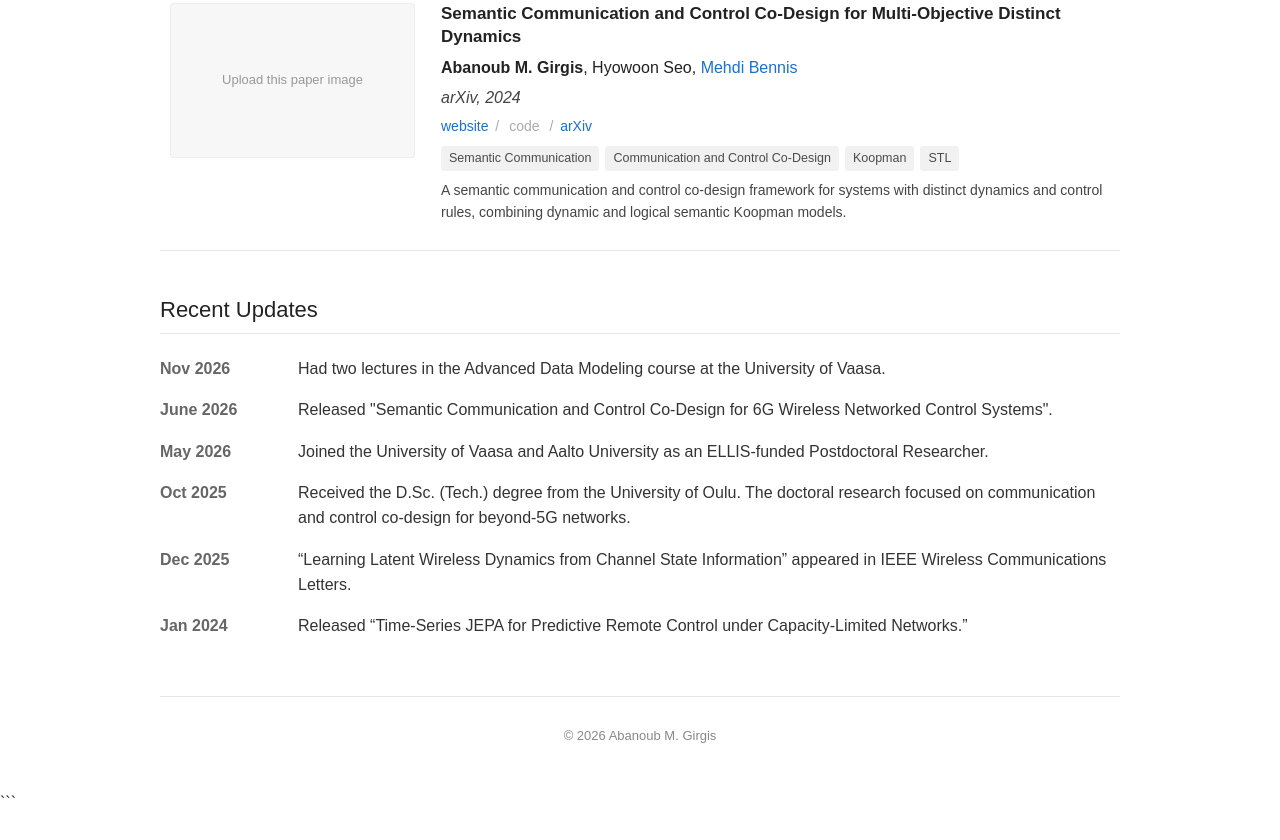
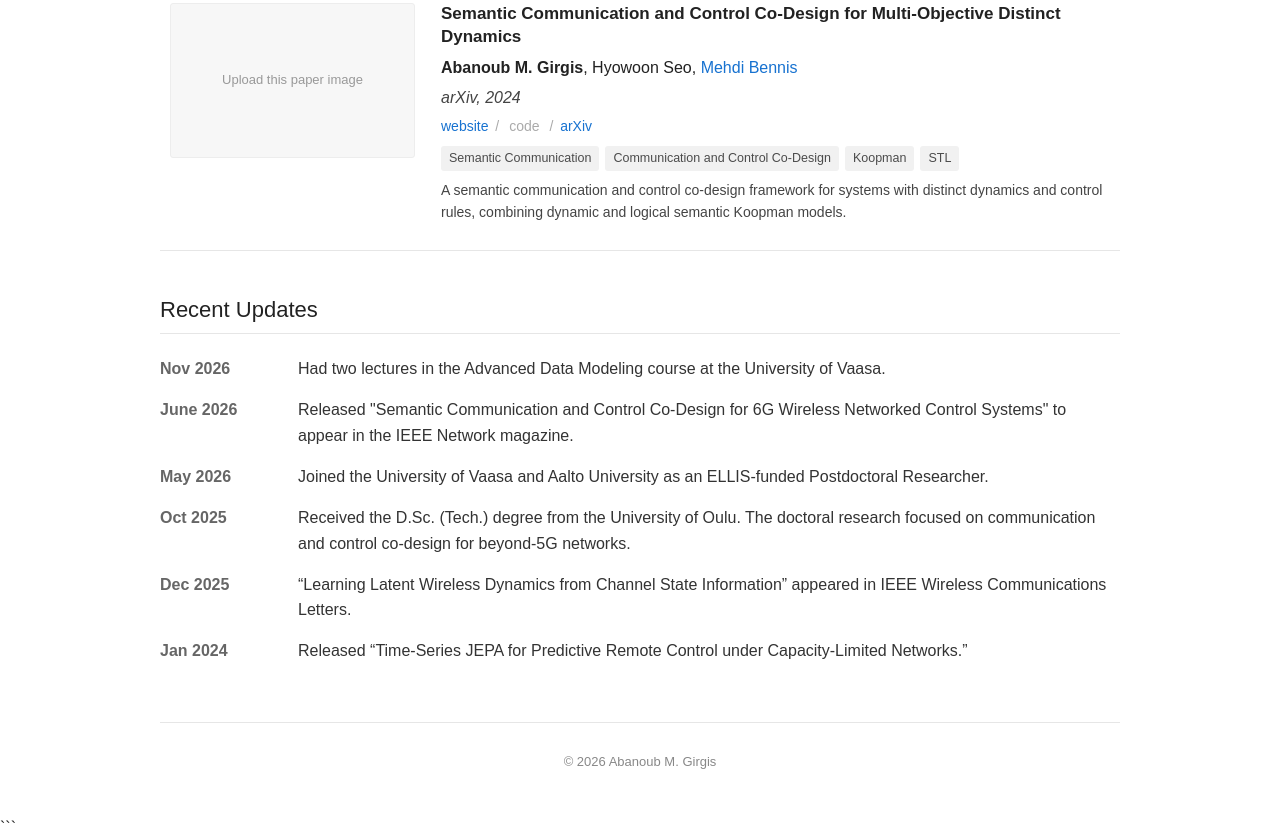
Before and after one commit to abanoubpipaoy/Abanoub_M_Girgis.github.io, a plain HTML site: page index.html in a window 1280 px wide. Shown: the part 1874-2714 px from the top of the page. Before the commit the page ends 2689 px from the top, so only its background shows below. Drawn offline with Linux system fonts and the light colour scheme.

Commit message:
Enhance release note for IEEE publication
Updated release information for publication in IEEE Network magazine.

```diff
--- a/index.html
+++ b/index.html
@@ -808,7 +808,7 @@
                 </div>
 
                 <div class="update-text">
-                    Released "Semantic Communication and Control Co-Design for 6G Wireless Networked Control Systems".
+                    Released "Semantic Communication and Control Co-Design for 6G Wireless Networked Control Systems" to appear in the IEEE Network magazine.
                 </div>
 
             </div>
```
